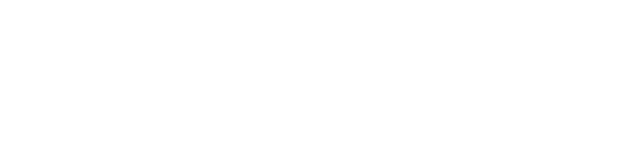
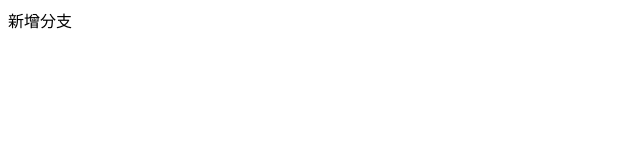
Before and after one commit to KingYIGA/Demo, a plain HTML site: page index.html in a window 1280 px wide. Shown: the whole page, without its empty margins (0-640 px from the left). Drawn offline with Linux system fonts and the light colour scheme.

Commit message:
新增分支

```diff
--- a/index.html
+++ b/index.html
@@ -7,6 +7,6 @@
     <title>Document</title>
 </head>
 <body>
-
+    新增分支
 </body>
 </html>
```
